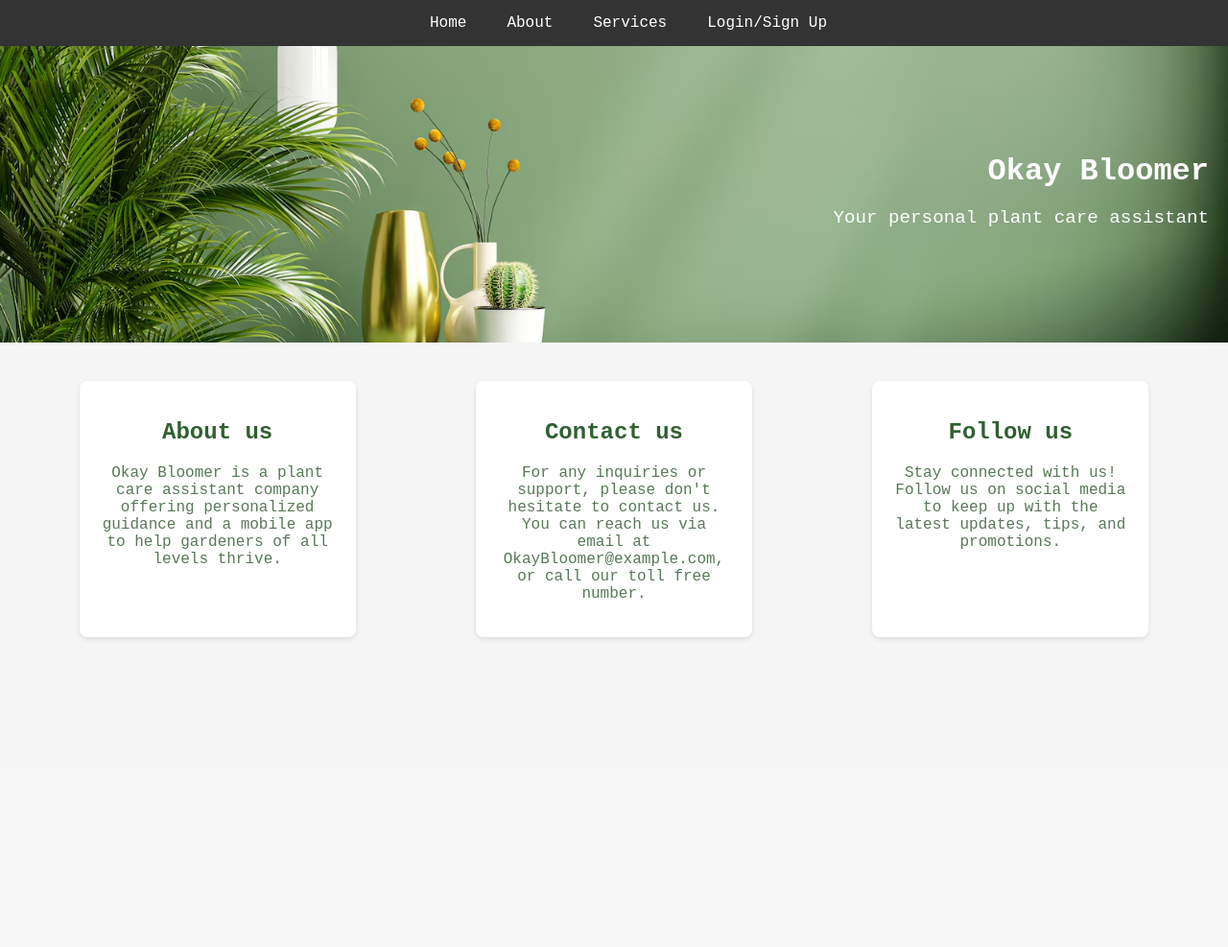
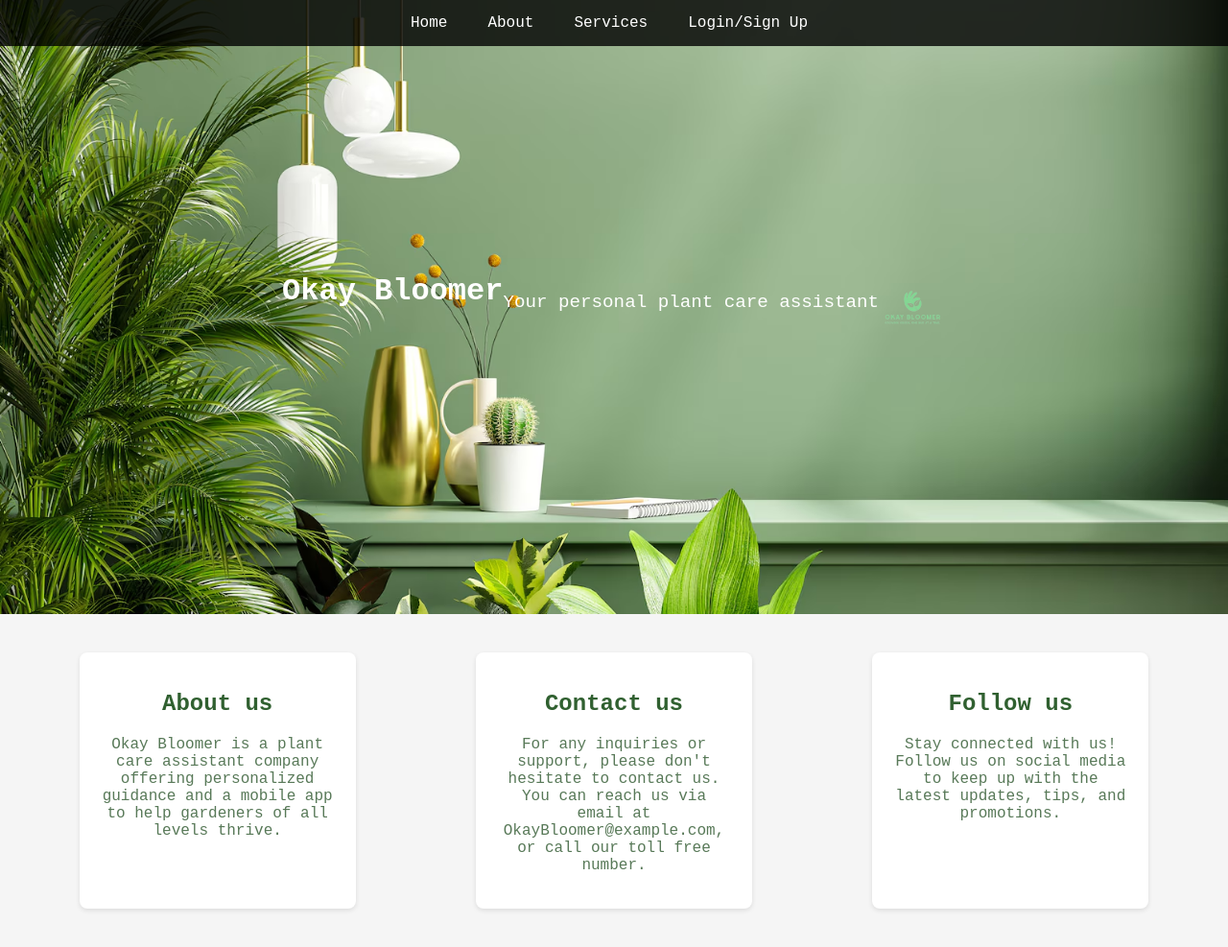
Before and after one commit to turbomoisty/okay_Bloomer, a Flask app: page / in a window 1280 px wide. Shown: the whole page at 96% size. Before the commit the page ends 666 px from the top, so only its background shows below. Run offline with Flask 3, Linux system fonts and the light colour scheme.

Commit message:
main page

```diff
--- a/OB/static/main_page.css
+++ b/OB/static/main_page.css
@@ -8,15 +8,19 @@ body {
 
 header {
     width:100%;
+    height: 80vh;
     background: url("https://raw.githubusercontent.com/turbomoisty/okay_Bloomer/22ef93ef24f05b6eb97dfe52edc1936675410ff4/OB/images/il_1588xN.5211422933_tkpt.png") no-repeat center center;
-    background-size: 100%;
-    text-align: center
-    padding: 60px;
-    padding-top: 60px;
+    background-size: cover;
+    text-align: right;
+    display: flex;
+    justify-content: center;
+    align-items: center;
+    color: white;
+    position: relative;
 }
 
 nav {
-    background-color: #333;
+    background-color: rgba(0, 0, 0, 0.8);
     overflow: hidden;
     position: fixed;
     top: 0;
@@ -60,9 +64,19 @@ nav ul li a:hover {
 }
 
 .hero {
-    padding: 100px 20px;
+    display: flex;
+    align-items: right;
+    justify-content: center;
     text-align: right;
+    padding: 80px 20px;
+    position: relative;
    }
+
+.hero-content {
+    display: flex;
+    align-items: center;
+    gap: 18px;
+}
 .hero h1 {
     margin: 0;
     color: #FFFFFF;
@@ -71,6 +85,15 @@ nav ul li a:hover {
 .hero p {
     font-size: 1.2em;
     color: #FFFFFF;
+}
+
+.hero::after {
+    content: '';
+    background: url("https://raw.githubusercontent.com/turbomoisty/okay_Bloomer/blob/992c20c4f20de7bd702571a4129e176931ff4553/OB/images/logo.png") no-repeat center center;
+    background-size: contain;
+    width: 70px;
+    height: 70px;
+    display: block;
 }
 
 main {
@@ -87,6 +110,7 @@ main {
     width: 20%;
     box-shadow: 0 2px 5px rgba(0,0,0,0.1);
     text-align: center;
+    margin-bottom: 20px
 }
 
 .info-block h2 {
```
